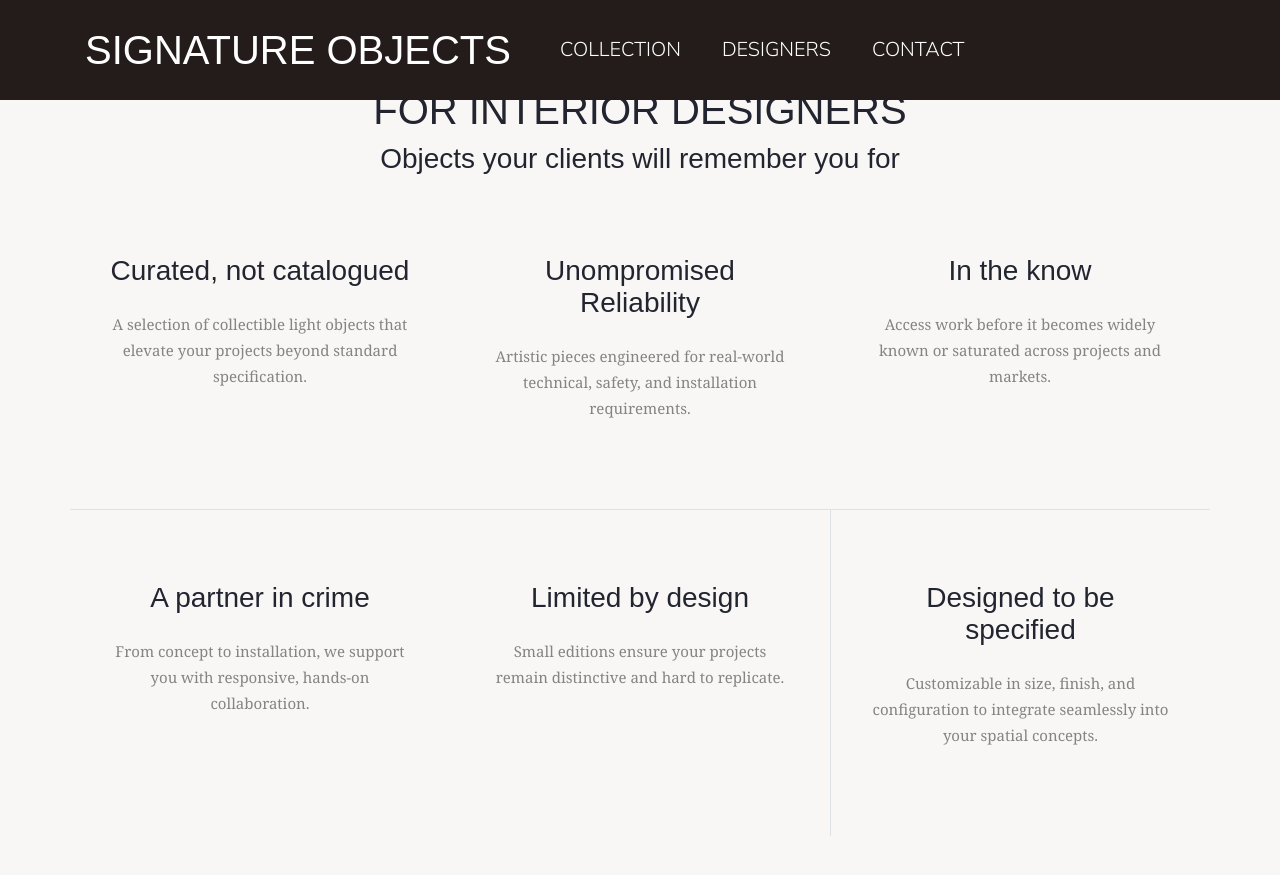
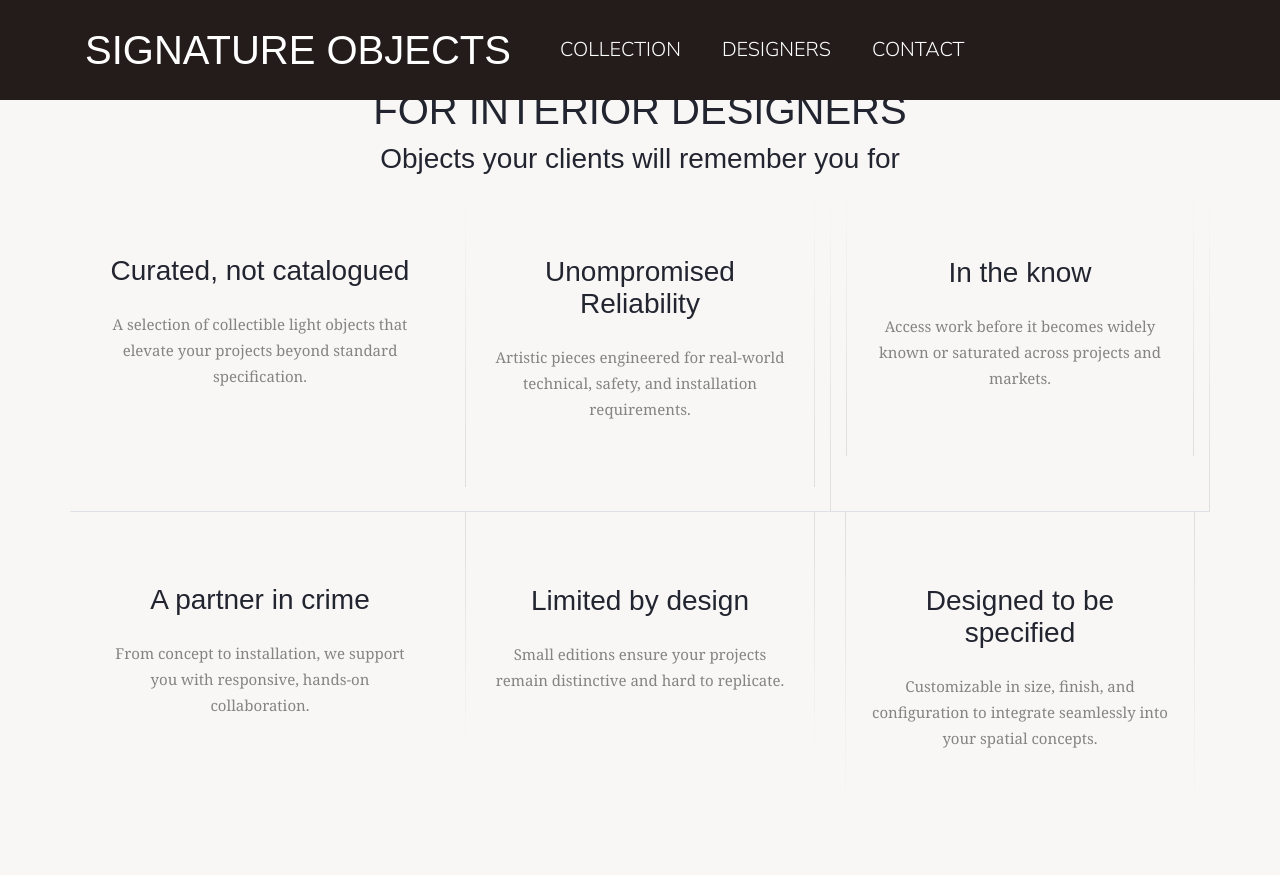
Before and after one commit to davidsalamon/signatureobjects-site, a Jekyll site: the page built from index.html, in a window 1280 px wide and 900 px high, scrolled down 1440 px. Shown: the top 875 px of the window. Built offline with Jekyll 4.4.1, drawn with Linux system fonts in a browser that asks for light colours; some web fonts are replaced.

Commit message:
border fix

```diff
--- a/index.html
+++ b/index.html
@@ -26,7 +26,7 @@ layout: default_2
     </div>
 
 
-    <div class="container">
+    <div class="container service-main">
         <div class="row justify-content-center">
             <div class="col-lg-8 text-center">
                 <span class="h3 text-uppercase">
@@ -45,14 +45,14 @@ layout: default_2
                 </div>
             </div>
             <div class="col-lg-4 col-md-6">
-                <div class="service-item mb-4 text-center px-4 py-5">
+                <div class="service-item mb-4 text-center px-4 py-5 border-left">
                     <i class="ti-palette text-color icon-md"></i>
                     <h4 class="my-4">Unompromised Reliability</h4>
                     <p>Artistic pieces engineered for real-world technical, safety, and installation requirements.</p>
                 </div>
             </div>
-            <div class="col-lg-4 col-md-6 border-left-top">
-                <div class="service-item mb-4 mb-lg-0 text-center px-4 py-5">
+            <div class="col-lg-4 col-md-6 border-left">
+                <div class="service-item mb-4 mb-lg-0 text-center px-4 py-5 border-left">
                     <i class="ti-announcement text-color icon-md"></i>
                     <h4 class="my-4">In the know</h4>
                     <p>Access work before it becomes widely known or saturated across projects and markets.</p>
@@ -69,14 +69,14 @@ layout: default_2
                 </div>
             </div>
             <div class="col-lg-4 col-md-6">
-                <div class="service-item mb-4 mb-lg-0 text-center px-4 py-5">
+                <div class="service-item mb-4 mb-lg-0 text-center px-4 py-5 border-left-top">
                     <i class="ti-palette text-color icon-md"></i>
                     <h4 class="my-4">Limited by design</h4>
                     <p>Small editions ensure your projects remain distinctive and hard to replicate.</p>
                 </div>
             </div>
-            <div class="col-lg-4 col-md-6 border-left">
-                <div class="service-item mb-4 text-center px-4 py-5">
+            <div class="col-lg-4 col-md-6">
+                <div class="service-item mb-4 text-center px-4 py-5 border-left-top">
                     <i class="ti-announcement text-color icon-md"></i>
                     <h4 class="my-4">Designed to be specified</h4>
                     <p>Customizable in size, finish, and configuration to integrate seamlessly into your spatial concepts.</p>
```
